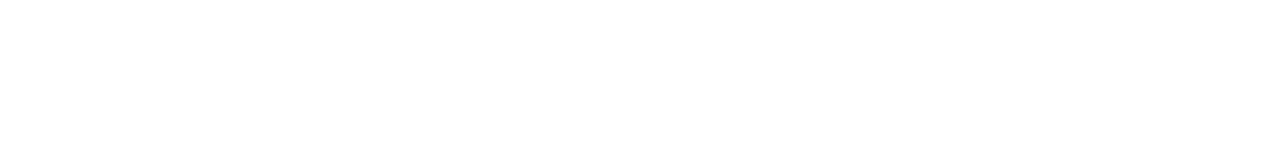
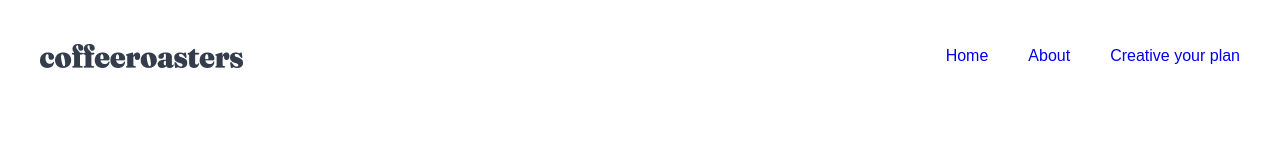
Before and after one commit to Elmurodev/Second-Exam, a plain HTML site: page index.html in a window 1280 px wide. Drawn offline with Linux system fonts and the light colour scheme.

Commit message:
First commit

```diff
--- a/index.html
+++ b/index.html
@@ -4,11 +4,30 @@
     <meta charset="UTF-8">
     <meta http-equiv="X-UA-Compatible" content="IE=edge">
     <meta name="viewport" content="width=device-width, initial-scale=1.0">
-    <link rel="stylesheet" href="./css/main.css">
+    <link rel="stylesheet" href="./scss/main.css">
     <title>Template</title>
 </head>
 <body>
+    <header class="header">
+        <div class="container">
+            <a class="header__link" href="#">
+                <img class="header__icon" src="./images/coffeeroaster.png" width="203" height="24" alt="Coffee">
+            </a>
+             <ul class="header__list">
+                 <li class="header__item">
+                     <a class="header__link" href="#">Home</a>
+                 </li>
 
+                 <li class="header__item">
+                    <a class="header__link" href="#">About</a>
+                </li>
+
+                <li class="header__item">
+                    <a class="header__link" href="#">Creative your plan</a>
+                </li>
+             </ul>
+        </div>
+    </header>
 
 </body>
 </html>
--- a/scss/all_blocks/_all-blocks.scss
+++ b/scss/all_blocks/_all-blocks.scss
@@ -1,2 +1,4 @@
 @import "visually-hidden";
 @import "container";
+@import "header";
+@import "footer";
--- a/scss/all_blocks/_container.scss
+++ b/scss/all_blocks/_container.scss
@@ -1,4 +1,5 @@
 .container {
+    width: 100%;
     max-width: 1240px;
     margin-left: auto;
     margin-right: auto;
--- a/scss/all_blocks/_header.scss
+++ b/scss/all_blocks/_header.scss
@@ -0,0 +1,29 @@
+.header{
+  margin-top: 44px;
+  display: flex;
+  justify-content: space-between;
+  // align-items: center;
+}
+.header .container{
+  display: flex;
+  justify-content: space-between;
+  align-items: center;
+
+}
+
+.header__list{
+  display: flex;
+  align-items: center;
+  margin: 0;
+  padding: 0;
+  list-style-type: none;
+}
+
+.header__item{
+  margin-left: 40px;
+
+}
+
+.header__link{
+  text-decoration: none;
+}
```
Also changed, not shown: images/Bitmap.jpg (added), images/coffeeroaster.png (added), scss/all_blocks/_hero.scss (added), scss/main.css (added), 1 other file.
